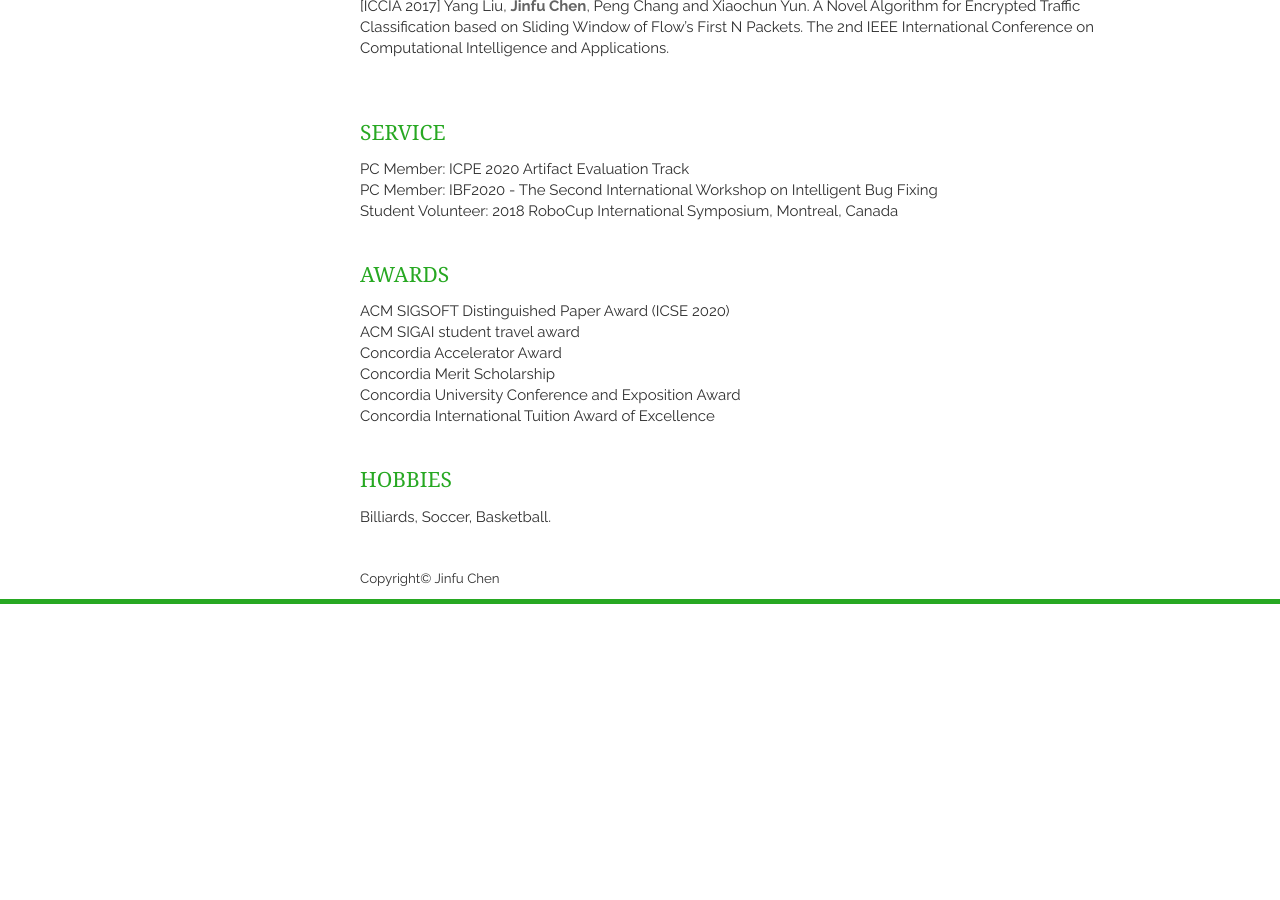
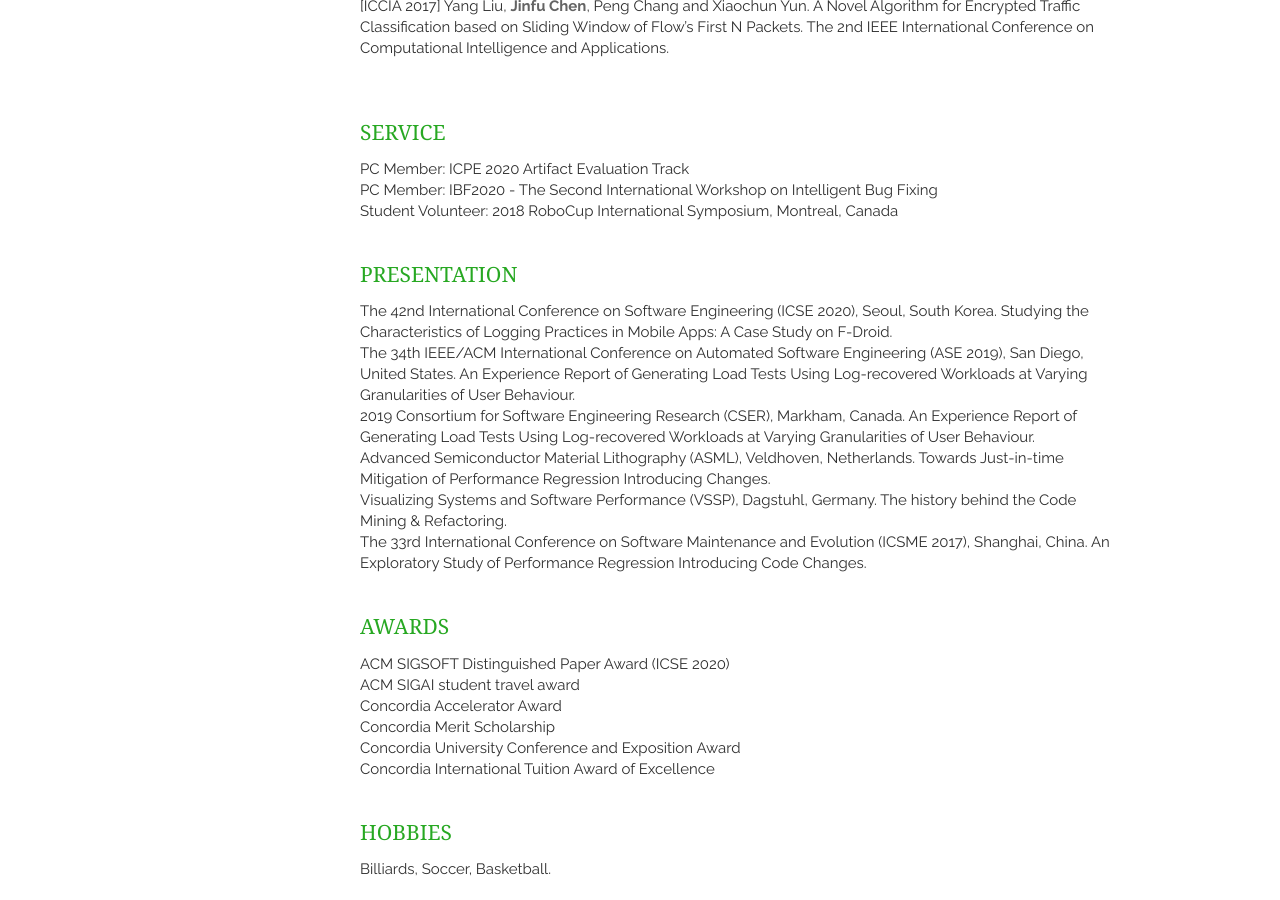
Before and after one commit to jinfuchen/jinfu, a Jekyll site: the page built from index.html, in a window 1280 px wide and 900 px high, scrolled down 852 px. Built offline with Jekyll 4.4.1, drawn with Linux system fonts in a browser that asks for light colours; nearby versions of some CDN libraries; the list of posts is cut into pages by our own code; before the commit the page ends 1456 px from its top, so only the background shows below that.

Commit message:
icse2020

```diff
--- /dev/null
+++ b/_includes/presentation.html
@@ -0,0 +1,12 @@
+<section class="thirteen columns">
+    <h1>Presentation</h1>
+    <article>
+    	<p> The 42nd International Conference on Software Engineering (ICSE 2020), Seoul, South Korea. Studying the Characteristics of Logging Practices in Mobile Apps: A Case Study on F-Droid. </p>
+        <p> The 34th IEEE/ACM International Conference on Automated Software Engineering (ASE 2019), San Diego, United States. An Experience Report of Generating Load Tests Using Log-recovered Workloads at Varying Granularities of User Behaviour. </p>
+        <p> 2019 Consortium for Software Engineering Research (CSER), Markham, Canada. An Experience Report of Generating Load Tests Using Log-recovered Workloads at Varying Granularities of User Behaviour.</p>
+        <p> Advanced Semiconductor Material Lithography (ASML), Veldhoven, Netherlands. Towards Just-in-time Mitigation of Performance Regression Introducing Changes.</p>
+        <p> Visualizing Systems and Software Performance (VSSP), Dagstuhl, Germany. The history behind the Code Mining & Refactoring.</p>
+        <p> The 33rd International Conference on Software Maintenance and Evolution (ICSME 2017), Shanghai, China. An Exploratory Study of Performance Regression Introducing Code Changes.</p>
+    </article>
+
+</section>
--- a/index.html
+++ b/index.html
@@ -10,6 +10,8 @@ layout: layout
 
 {% include service.html %}
 
+{% include presentation.html %}
+
 {% include award.html %}
 
 {% include interests.html %}
```
